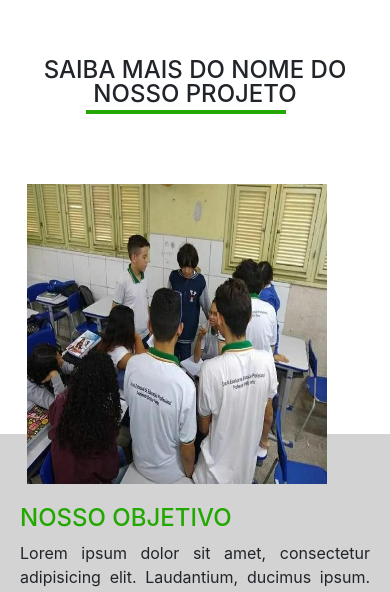
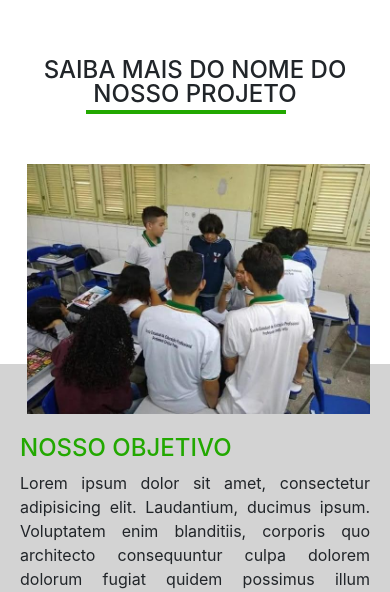
Before and after one commit to Isleyassis/ProjetoSocialOP, a Nuxt app: page / in a window 390 px wide. Shown: the part 2828-3420 px from the top of the page. Built offline with nearby package versions, Linux system fonts and the light colour scheme.

Commit message:
:rocket: inicializando layout das pages dos cursos

```diff
--- a/components/objective/index.vue
+++ b/components/objective/index.vue
@@ -26,9 +26,15 @@
         flex-direction: column;
         margin-bottom: 180px;
 
-        @media(max-width: 1180px) {
+        @media(max-width: 1200px) {
             & {
                 margin-bottom: 320px;
+            }
+        }
+
+        @media(max-width: 550px) {
+            & {
+                margin-bottom: 250px;
             }
         }
     }
@@ -111,10 +117,10 @@
             }
             @media(max-width: 600px) {
                 & {
-                    width: 300px;
-                    height: 300px;
+                    height: 250px;
                     left: 7%;
-                    top: -250px;
+                    top: -200px;
+                    width: 88%;
                 }
             }
         }
```
Also changed, not shown: pages/administração.vue (added), pages/desenvolvimento.vue (added), pages/enfermagem.vue (added), pages/finanças.vue (added).
